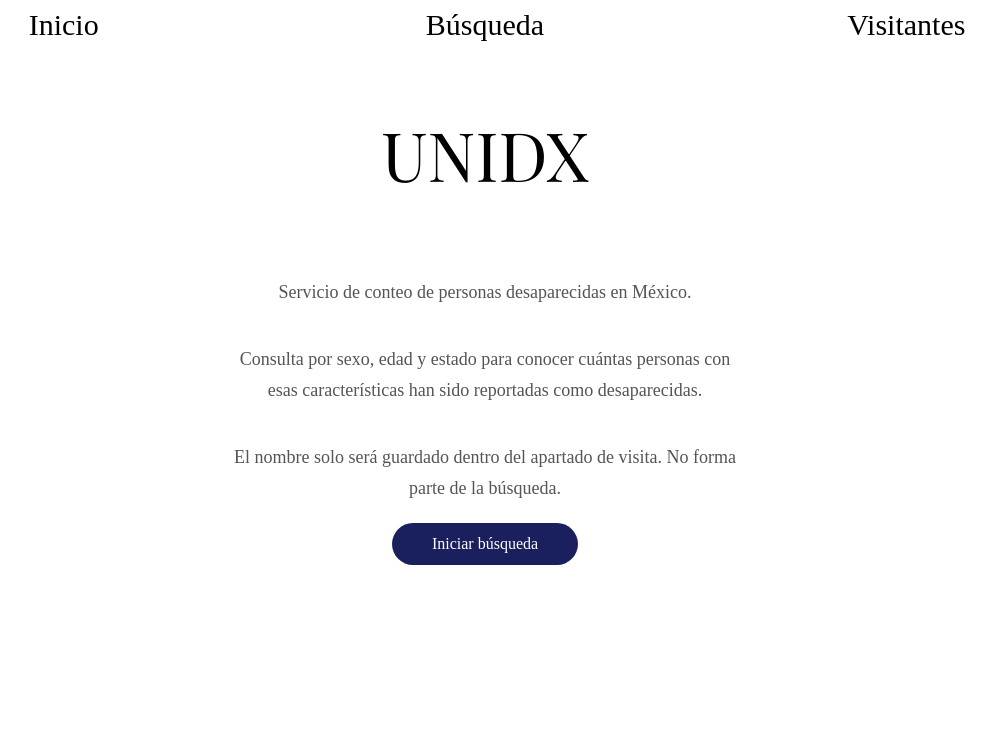
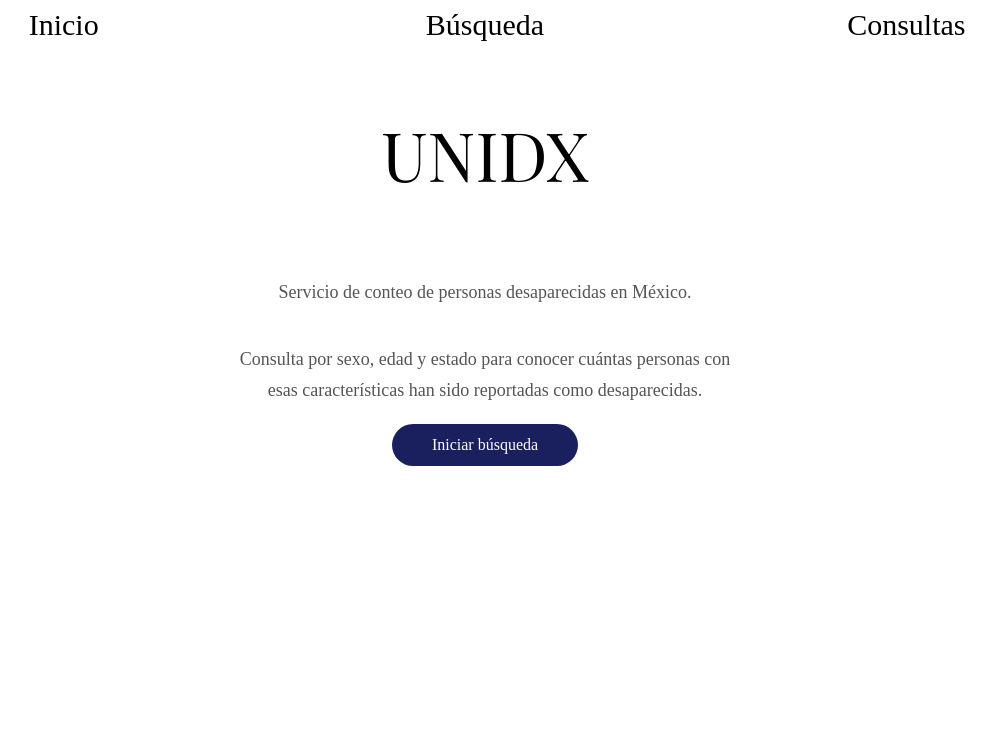
Before and after one commit to SeCayoProduccion/Unidas, a Django app: page / in a window 1280 px wide. Shown: the top 744 px of the page, without its empty margins (155-1151 px from the left). Run offline with Django 5.2, Linux system fonts and the light colour scheme.

Commit message:
nav bar fix

```diff
--- a/unidx/plugin/templates/plugin/busqueda.html
+++ b/unidx/plugin/templates/plugin/busqueda.html
@@ -12,7 +12,7 @@
         <nav>
             <a href="{% url 'home' %}">Inicio</a>
             <a href="{% url 'busqueda' %}">Búsqueda</a>
-            <a href="{% url 'visitantes' %}">Visitantes</a>
+            <a href="{% url 'visitantes' %}">Consultas</a>
         </nav>
 
         <H1>UNIDX</H1>
--- a/unidx/plugin/templates/plugin/index.html
+++ b/unidx/plugin/templates/plugin/index.html
@@ -1,7 +1,5 @@
 {% load static %}
-
 <!DOCTYPE html>
-
 <html lang="es">
 <head>
     <meta charset="UTF-8">
@@ -14,12 +12,9 @@
         <nav>
            <a href="{% url 'home' %}">Inicio</a>
             <a href="{% url 'busqueda' %}">Búsqueda</a>
-            <a href="{% url 'visitantes' %}">Visitantes</a>
+            <a href="{% url 'visitantes' %}">Consultas</a>
         </nav>
         <H1>UNIDX</H1>
-
-        <!-- Después del <H1>UNIDX</H1> -->
-
         <div class="home-contenido">
             <p class="home-descripcion">
                 Servicio de conteo de personas desaparecidas en México.
@@ -27,14 +22,9 @@
             <p class="home-descripcion">
                 Consulta por sexo, edad y estado para conocer cuántas
                 personas con esas características han sido reportadas como desaparecidas.
-
             </p>
-            <p class="home-descripcion">El nombre solo será guardado dentro del apartado de visita. No forma parte de la búsqueda.</p>
-
             <a href="{% url 'busqueda' %}" class="boton-iniciar">Iniciar búsqueda</a>
         </div>
-
-
     </main>
     <footer>
         <p>Cómputo distribuido en la nube</p>
--- a/unidx/plugin/templates/plugin/visitantes.html
+++ b/unidx/plugin/templates/plugin/visitantes.html
@@ -12,7 +12,7 @@
         <nav>
             <a href="{% url 'home' %}">Inicio</a>
             <a href="{% url 'busqueda' %}">Búsqueda</a>
-            <a href="{% url 'visitantes' %}">Visitantes</a>
+            <a href="{% url 'visitantes' %}">Consultas</a>
         </nav>
 
         <H1>UNIDX</H1>
```
